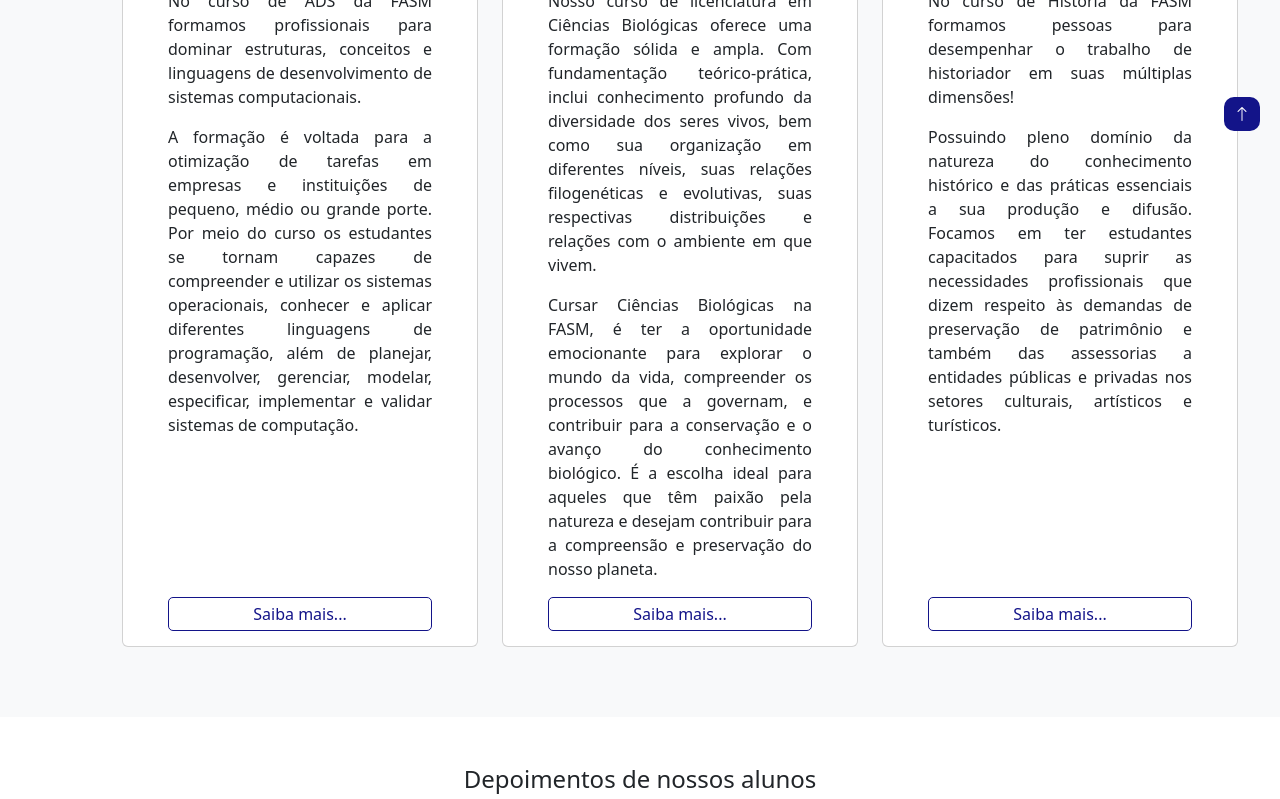
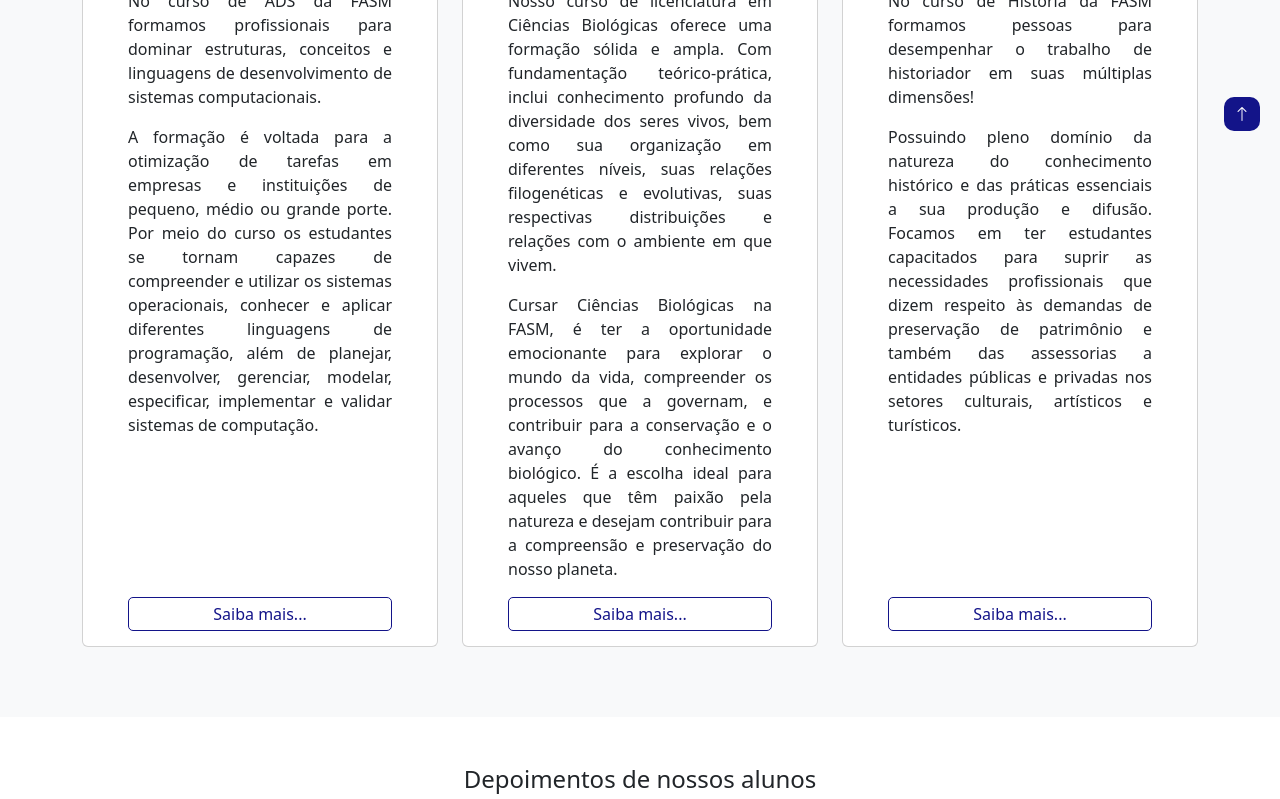
Before and after one commit to SilmaraAlmeida/HtmlCssBootstrapFaculdadeRevisao, a plain HTML site: page index.html in a window 1280 px wide. Shown: the part 649-1448 px from the top of the page. Drawn offline with nearby package versions, Linux system fonts and the light colour scheme.

Commit message:
depoismentos updated

```diff
--- a/css/depoimentos.css
+++ b/css/depoimentos.css
@@ -1,7 +1,7 @@
 .card {
     max-width: 600px;
     width: 100%;
-    margin: 0 40px;
+    margin: auto;
     padding: 0 30px;
 }
 
```
